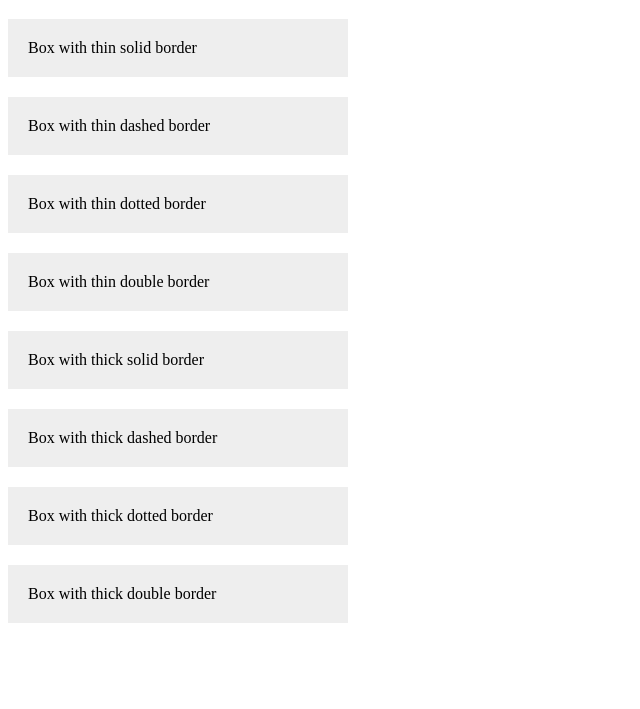
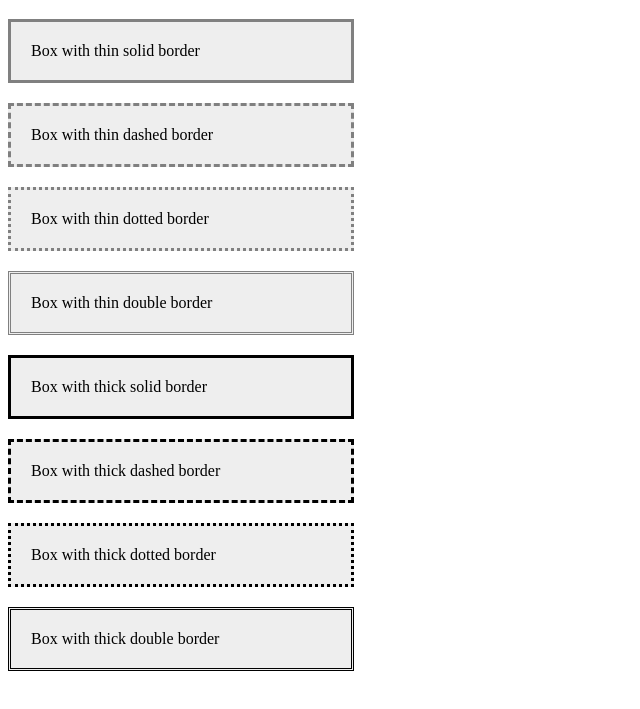
Before and after one commit to wi-fighters/18-ui-content-borders-peteco83, a plain HTML site: page index.html in a window 1280 px wide. Shown: the part 61-770 px from the top of the page, without its empty margins (0-640 px from the left). Drawn offline with Linux system fonts and the light colour scheme.

Commit message:
Done exercise 18

```diff
--- a/styles.css
+++ b/styles.css
@@ -4,3 +4,33 @@
     padding: 20px;
     width: 300px;
 }
+
+#box-1 {
+    border: 3px solid grey;
+}
+
+#box-2 {
+    border: 3px dashed grey;
+}
+
+#box-3 {
+    border: 3px dotted grey;
+}
+#box-4 {
+    border: 3px double grey;
+}
+
+#box-5 {
+    border: 3px solid black
+}
+
+#box-6 {
+    border: 3px dashed black;
+}
+
+#box-7 {
+    border: 3px dotted black;
+}
+#box-8 {
+    border: 3px double black;
+}
```
